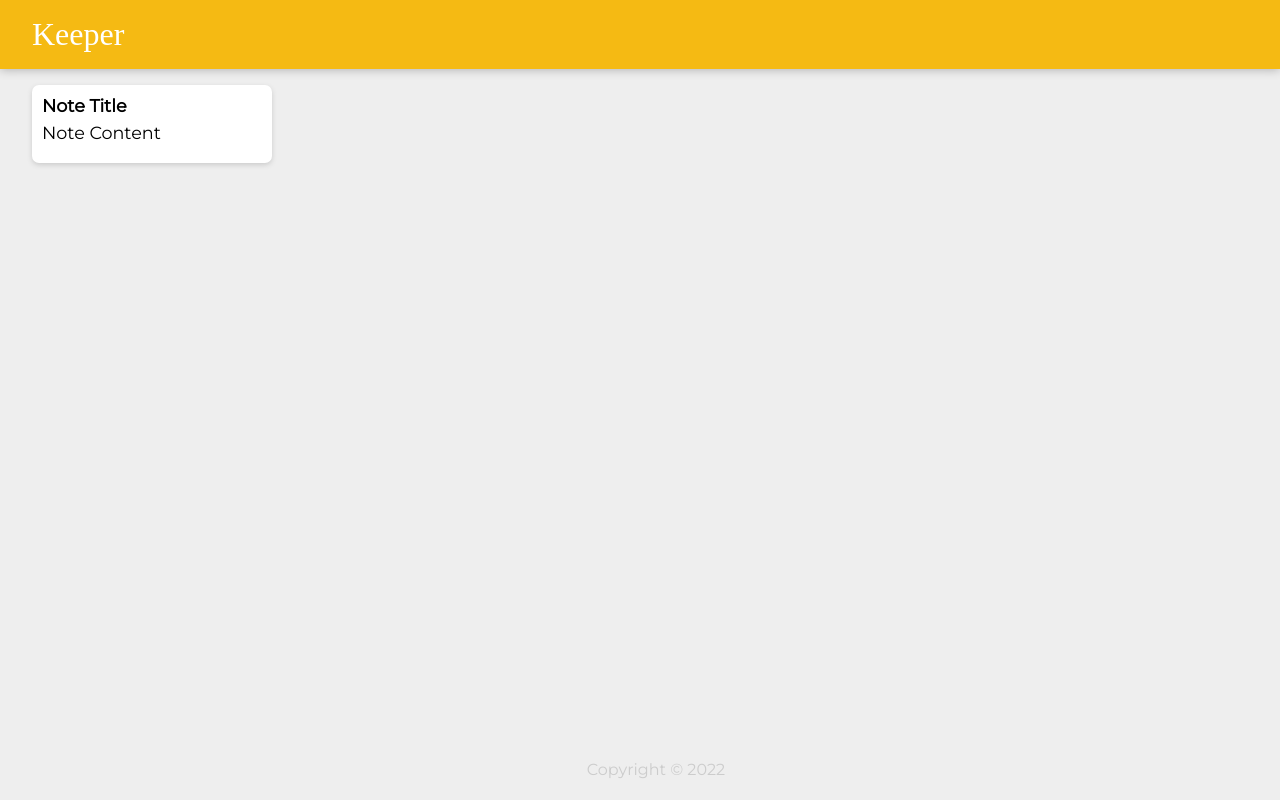
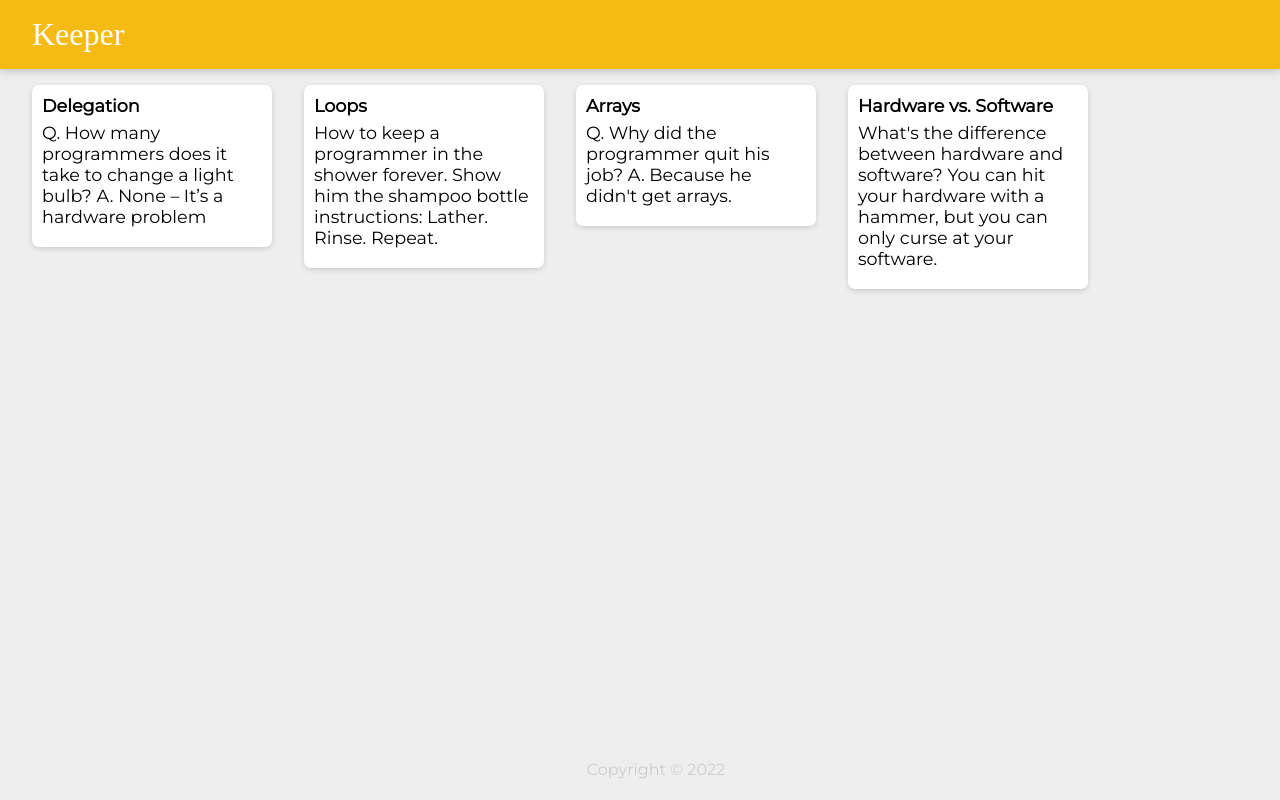
Before and after one commit to eslamwaeldev/Keeper, a React (Create React App) app: page / in a window 1280 px wide. Built offline with nearby package versions, Linux system fonts and the light colour scheme; a web font is replaced by a local one.

Commit message:
build: Note array render

```diff
--- a/src/components/App.jsx
+++ b/src/components/App.jsx
@@ -2,12 +2,15 @@
 import Header from "./Header";
 import Footer from "./Footer";
 import Note from "./Note";
+import sampleNotes from "./notes";
 
 function App() {
   return (
     <>
       <Header />
-      <Note />
+      {sampleNotes.map((note) => {
+        return <Note key={note.key} title={note.title} content={note.content} />;
+      })}
       <Footer />
     </>
   );
--- a/src/components/Note.jsx
+++ b/src/components/Note.jsx
@@ -1,9 +1,9 @@
 import React from "react";
-function Note() {
+function Note(props) {
   return (
     <div className="note">
-      <h1>Note Title</h1>
-      <p>Note Content</p>
+      <h1>{props.title}</h1>
+      <p>{props.content}</p>
     </div>
   );
 }
--- /dev/null
+++ b/src/components/notes.js
@@ -0,0 +1,23 @@
+const notes = [
+  {
+    key: 1,
+    title: "Delegation",
+    content: "Q. How many programmers does it take to change a light bulb? A. None – It’s a hardware problem",
+  },
+  {
+    key: 2,
+    title: "Loops",
+    content: "How to keep a programmer in the shower forever. Show him the shampoo bottle instructions: Lather. Rinse. Repeat.",
+  },
+  {
+    key: 3,
+    title: "Arrays",
+    content: "Q. Why did the programmer quit his job? A. Because he didn't get arrays.",
+  },
+  {
+    key: 4,
+    title: "Hardware vs. Software",
+    content: "What's the difference between hardware and software? You can hit your hardware with a hammer, but you can only curse at your software.",
+  },
+];
+export default notes;
```
